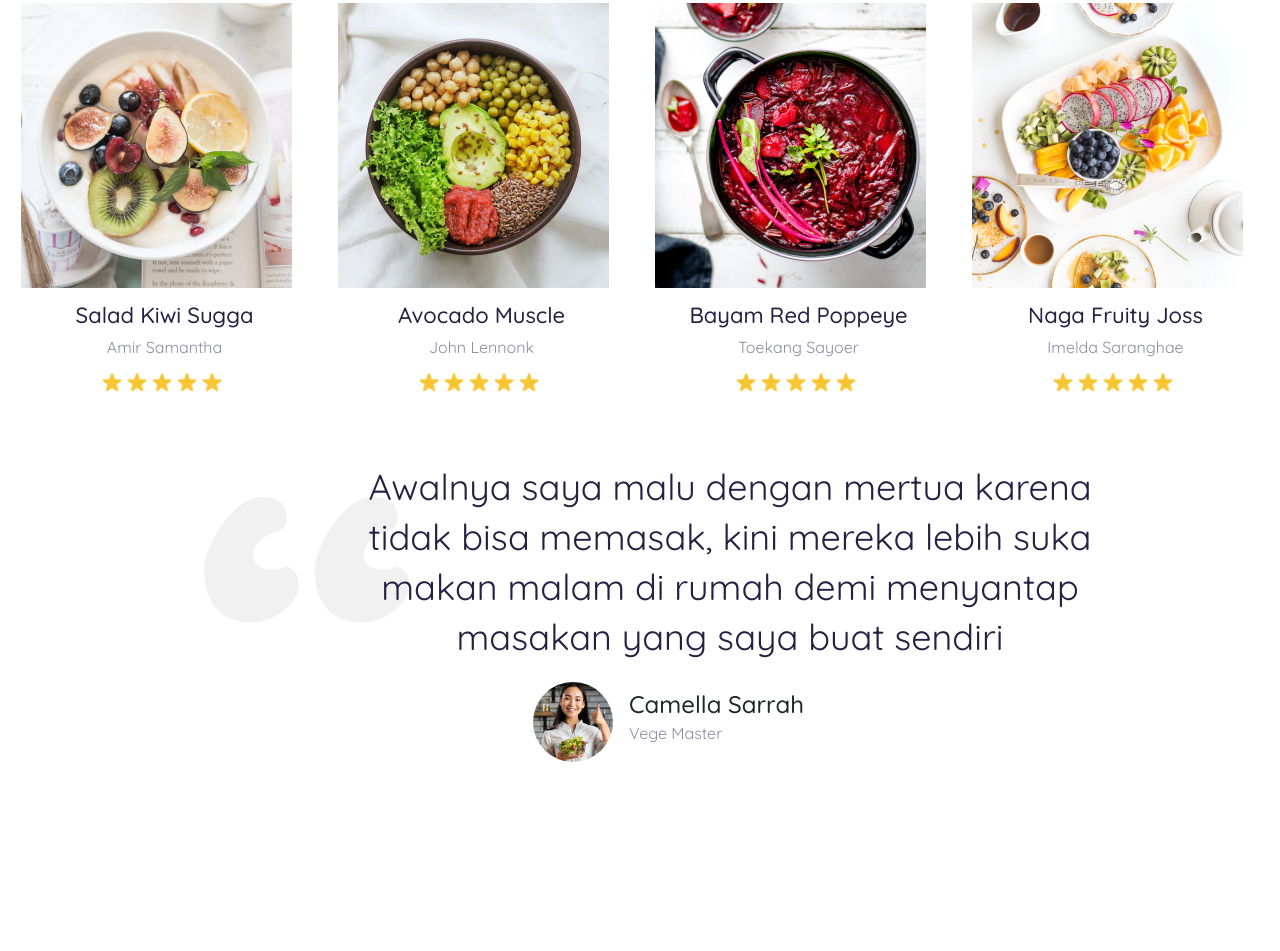
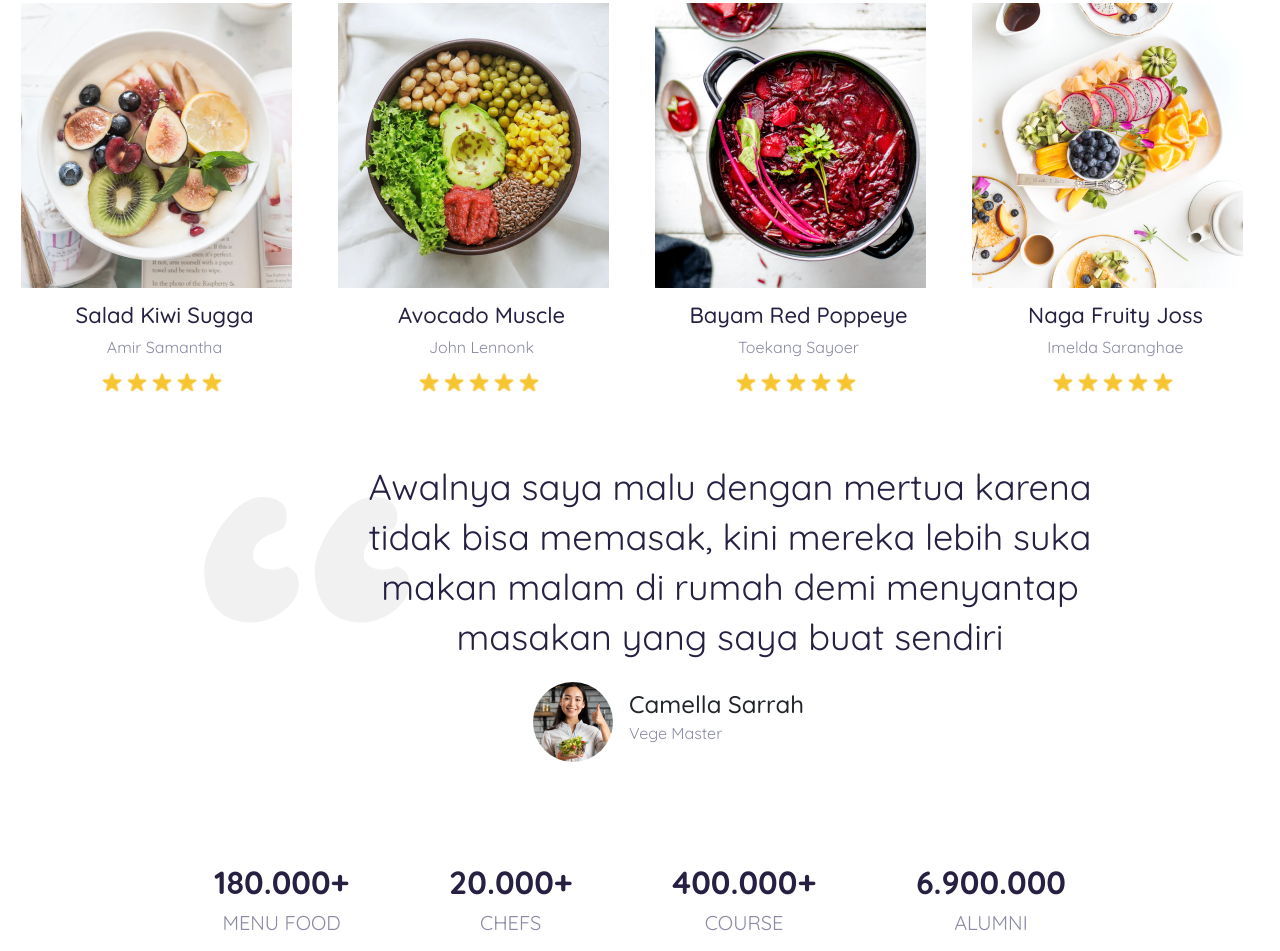
Before and after one commit to hanawazaki/foodyar-html, a plain HTML site: page index.html in a window 1280 px wide. Shown: the part 751-1702 px from the top of the page. Before the commit the page ends 1513 px from the top, so only its background shows below. Drawn offline with nearby package versions, Linux system fonts and the light colour scheme.

Commit message:
statistic section

```diff
--- a/assets/css/custom-css.css
+++ b/assets/css/custom-css.css
@@ -210,3 +210,27 @@ body {
   line-height: 20px;
   color: #8b8ba5;
 }
+
+.statistic {
+  margin-top: 100px;
+}
+
+.text-stat {
+  margin: 0 50px 0 50px;
+}
+
+.text-stat h3 {
+  font-weight: bold;
+  font-size: 32px;
+  line-height: 40px;
+  text-align: center;
+  color: #272042;
+}
+
+.text-stat p {
+  font-weight: normal;
+  font-size: 20px;
+  line-height: 25px;
+  text-align: center;
+  color: #8b8ba5;
+}
--- a/index.html
+++ b/index.html
@@ -158,6 +158,25 @@
         </div>
       </div>
     </section>
+    <!-- statistic -->
+    <section class="statistic d-flex justify-content-center">
+      <div class="text-stat">
+        <h3>180.000+</h3>
+        <p>MENU FOOD</p>
+      </div>
+      <div class="text-stat">
+        <h3>20.000+</h3>
+        <p>CHEFS</p>
+      </div>
+      <div class="text-stat">
+        <h3>400.000+</h3>
+        <p>COURSE</p>
+      </div>
+      <div class="text-stat">
+        <h3>6.900.000</h3>
+        <p>ALUMNI</p>
+      </div>
+    </section>
     <script
       src="https://code.jquery.com/jquery-3.5.1.js"
       integrity="sha256-QWo7LDvxbWT2tbbQ97B53yJnYU3WhH/C8ycbRAkjPDc="
```
Also changed, not shown: assets/images/app.png (added).
